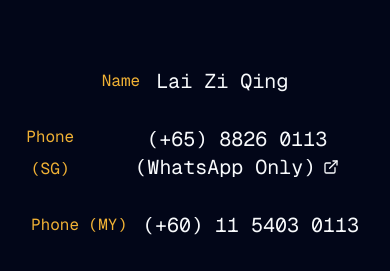
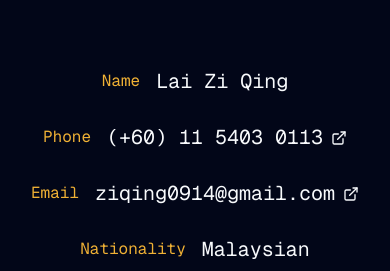
Before and after one commit to ziqinggggg/portfolio, a Next.js app: page / in a window 390 px wide. Shown: the part 1435-1706 px from the top of the page. Built offline with nearby package versions, Linux system fonts and the light colour scheme.

Commit message:
phone, resume

```diff
--- a/app/Resume.jsx
+++ b/app/Resume.jsx
@@ -33,25 +33,33 @@ const about = {
       fieldName: "Name",
       fieldValue: "Lai Zi Qing",
     },
+    // {
+    //   fieldName: "Phone (SG)",
+    //   fieldValue: (
+    //     <>
+    //       <a href="https://wa.me/6588260113" className="group hover:underline">
+    //         (+65) 8826 0113
+    //         {/* (WhatsApp Only) */}
+    //         <span className="inline-flex items-center group-hover:underline">
+    //       (WhatsApp Only)
+    //       <FiExternalLink className="ml-2 inline-block text-base" />
+    //     </span>
+    //         {/* <FiExternalLink className="ml-2 inline-block text-base" /> */}
+    //       </a>
+    //     </>
+    //   ),
+    // },
     {
-      fieldName: "Phone (SG)",
-      fieldValue: (
+      fieldName: "Phone",
+      // fieldValue: "(+60) 11 5403 0113",
+        fieldValue: (
         <>
-          <a href="https://wa.me/6588260113" className="group hover:underline">
-            (+65) 8826 0113
-            {/* (WhatsApp Only) */}
-            <span className="inline-flex items-center group-hover:underline">
-          (WhatsApp Only)
+          <a href="https://wa.me/601154030113" className="hover:underline">
+            (+60) 11 5403 0113
           <FiExternalLink className="ml-2 inline-block text-base" />
-        </span>
-            {/* <FiExternalLink className="ml-2 inline-block text-base" /> */}
           </a>
         </>
       ),
-    },
-    {
-      fieldName: "Phone (MY)",
-      fieldValue: "(+60) 11 5403 0113",
     },
     {
       fieldName: "Email",
--- a/components/Socials.jsx
+++ b/components/Socials.jsx
@@ -18,7 +18,7 @@ const socials = [
   {
     name: "WhatsApp",
     icon: <FaWhatsapp/>,
-    url: "https://wa.me/6588260113",
+    url: "https://wa.me/601154030113",
   },
   {
     name: "Telegram",
```
Also changed, not shown: 1 other file (tests, documents, lock files or other folders).
